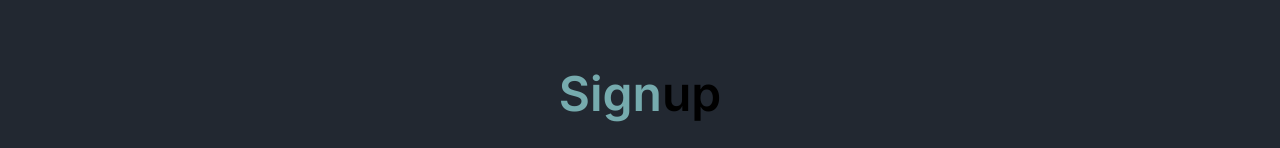
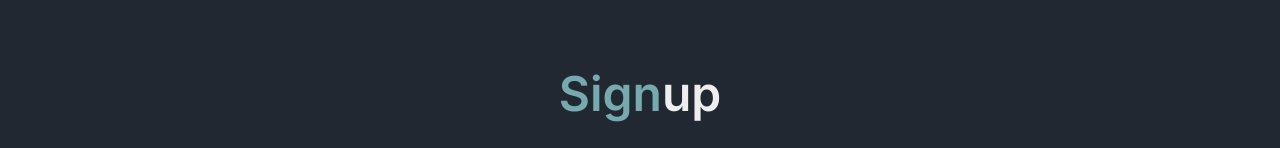
Before and after one commit to GITZMBE/TripTrek, a Next.js app: page /signup in a window 1280 px wide. Shown: the part 132-280 px from the top of the page. Built offline with nearby package versions, Linux system fonts and the light colour scheme.

Commit message:
Add globally removed styles to components

```diff
--- a/app/login/page.tsx
+++ b/app/login/page.tsx
@@ -4,7 +4,7 @@ import React from 'react'
 const LoginPage = () => {
   return (
     <main className='w-full min-h-screen flex flex-col justify-center items-center gap-8 pt-20 bg-primary'>
-      <h1 className="text-5xl font-semibold"><span className="text-accent">Log</span>in</h1>
+      <h1 className="text-light text-5xl font-semibold"><span className="text-accent">Log</span>in</h1>
       <LoginForm />
     </main>
   )
--- a/app/signup/page.tsx
+++ b/app/signup/page.tsx
@@ -4,7 +4,7 @@ import React from "react";
 const SignupPage = () => {
   return (
     <main className='w-full min-h-screen flex flex-col justify-center items-center gap-8 pt-20 bg-primary'>
-      <h1 className="text-5xl font-semibold"><span className="text-accent">Sign</span>up</h1>
+      <h1 className="text-light text-5xl font-semibold"><span className="text-accent">Sign</span>up</h1>
       <SignupForm />
     </main>
   );
```
